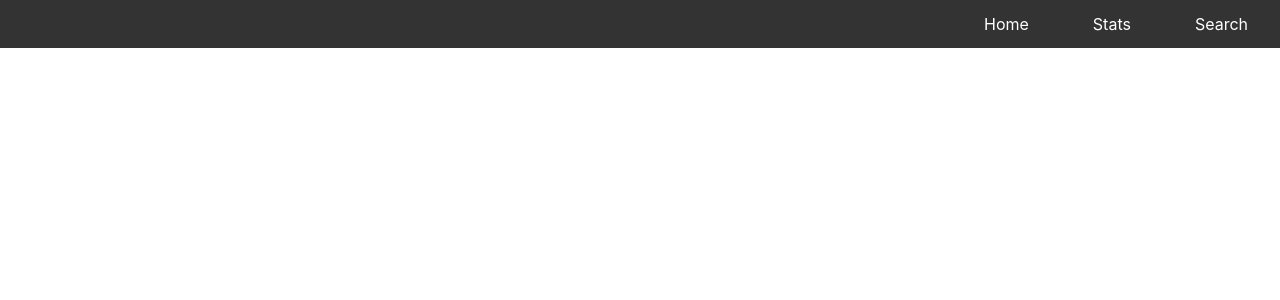
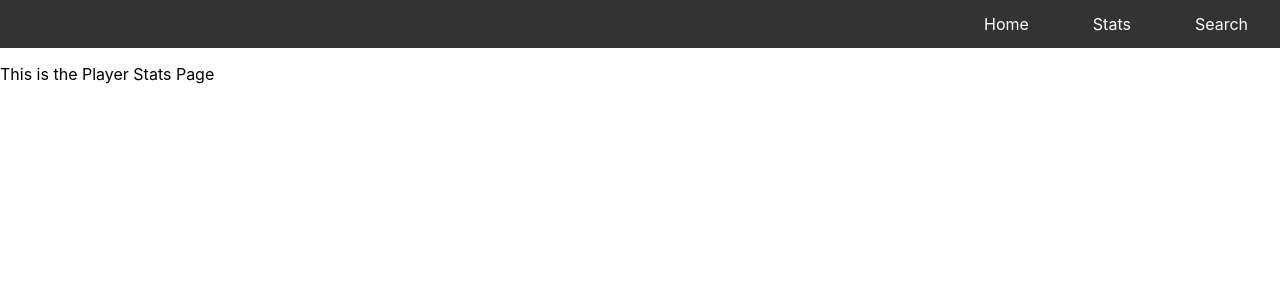
Before and after one commit to sourpatchkid790/fantasy-bb-helper, a React (Create React App) app: page /stats in a window 1280 px wide. Shown: the top 300 px of the page. Built offline with nearby package versions, Linux system fonts and the light colour scheme.

Commit message:
Added routing and basic pages for homepage, player stats page, and the search page

```diff
--- a/package.json
+++ b/package.json
@@ -10,6 +10,7 @@
     "react": "^18.2.0",
     "react-bootstrap": "^2.7.4",
     "react-dom": "^18.2.0",
+    "react-router-dom": "^6.11.1",
     "react-scripts": "5.0.1",
     "web-vitals": "^2.1.4"
   },
--- a/src/App.js
+++ b/src/App.js
@@ -1,10 +1,22 @@
 import './App.css';
-import PlayerStats from './pages/PlayerStats';
+import PlayerStatsPage from './pages/PlayerStatsPage';
+import HomePage from './pages/HomePage';
+import SearchPage from './pages/SearchPage'
+
+import { Routes, Route, Switch} from 'react-router-dom';
+
 
 
 function App() {
   return (
-    <PlayerStats />
+    <div>
+      <Routes>
+        <Route path='/' element={<HomePage />} />
+        <Route path='/stats' element={<PlayerStatsPage />} />
+        <Route path='/search' element={<SearchPage />} />
+      </Routes>
+
+    </div>
   );
 }
 
--- a/src/components/Header.js
+++ b/src/components/Header.js
@@ -1,13 +1,14 @@
 import classes from './Header.module.css';
+import { Link } from 'react-router-dom';
 
 
 function Header() {
   return (
     <div>
       <ul>
-        <li><a href="#home">Home</a></li>
-        <li><a href="#news">Stats</a></li>
-        <li><a href="#search">Search</a></li>
+        <li><Link to='/'> Home </Link> </li>
+        <li><Link to='/stats'> Stats </Link></li>
+        <li><Link to='/search'> Search </Link></li>
       </ul>
     </div>
   );
--- a/src/index.js
+++ b/src/index.js
@@ -2,13 +2,14 @@ import React from 'react';
 import ReactDOM from 'react-dom/client';
 import './index.css';
 import App from './App';
+import { BrowserRouter } from 'react-router-dom';
 
 
 const root = ReactDOM.createRoot(document.getElementById('root'));
 root.render(
-  <React.StrictMode>
+  <BrowserRouter>
     <App />
-  </React.StrictMode>
+  </BrowserRouter>
 );
 
 // If you want to start measuring performance in your app, pass a function
--- /dev/null
+++ b/src/pages/HomePage.js
@@ -0,0 +1,12 @@
+import Header from "../components/Header";
+
+function HomePage() {
+  return (
+    <div>
+      <Header />
+      <p>This is the home page</p>
+    </div>
+  );
+}
+
+export default HomePage;
--- a/src/pages/PlayerStats.js
+++ /dev/null
@@ -1,10 +0,0 @@
-import Header from "../components/Header";
-
-function PlayerStats() {
-  return (
-    <Header />
-
-  );
-}
-
-export default PlayerStats;
--- /dev/null
+++ b/src/pages/PlayerStatsPage.js
@@ -0,0 +1,14 @@
+import Header from "../components/Header";
+
+function PlayerStatsPage() {
+  return (
+    <div>
+      <Header />
+      <p>This is the Player Stats Page</p>
+    </div>
+
+
+  );
+}
+
+export default PlayerStatsPage;
--- /dev/null
+++ b/src/pages/SearchPage.js
@@ -0,0 +1,12 @@
+import Header from "../components/Header";
+
+function SearchPage() {
+  return (
+    <div>
+      <Header />
+      <p> This is the Search page </p>
+    </div>
+  );
+}
+
+export default SearchPage;
```
Also changed, not shown: 1 other file (tests, documents, lock files or other folders).
